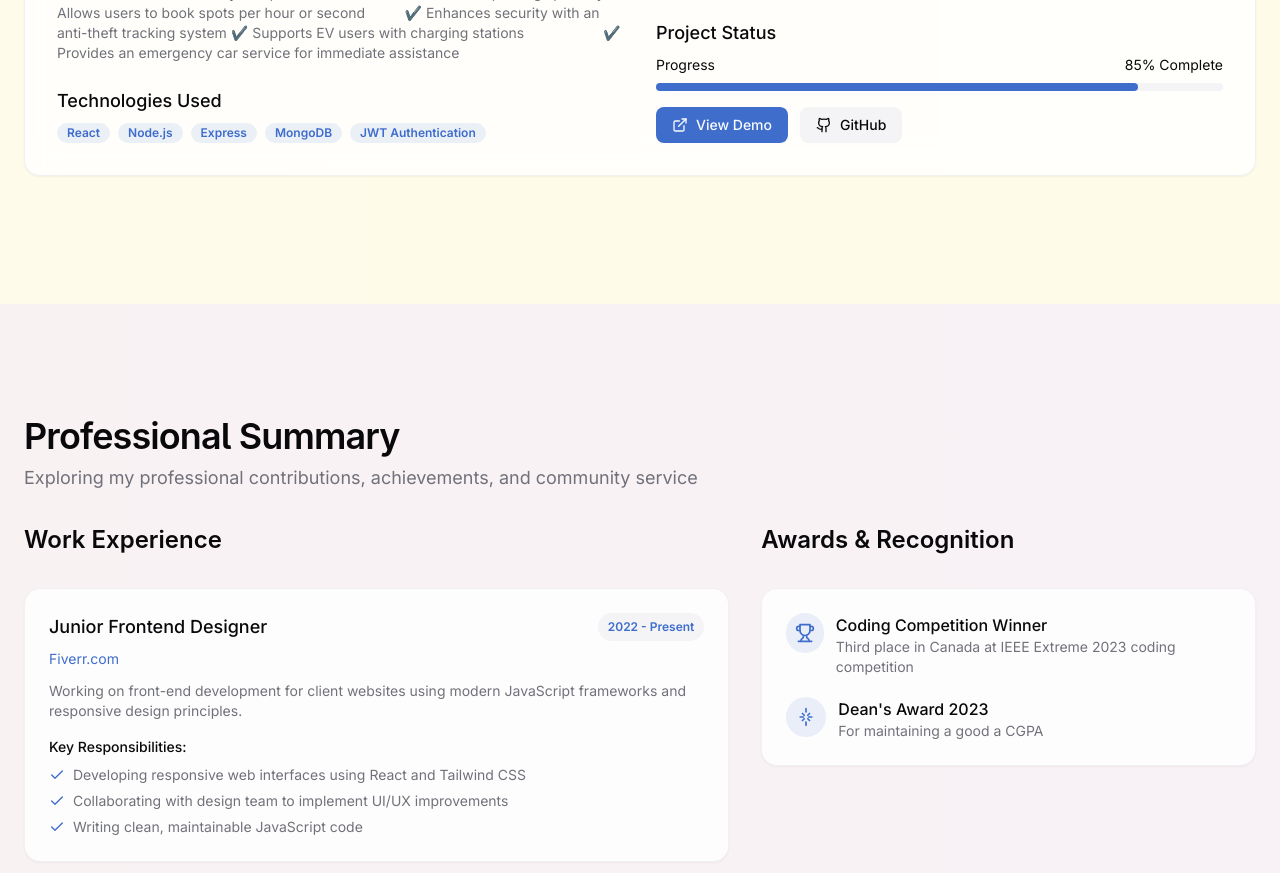
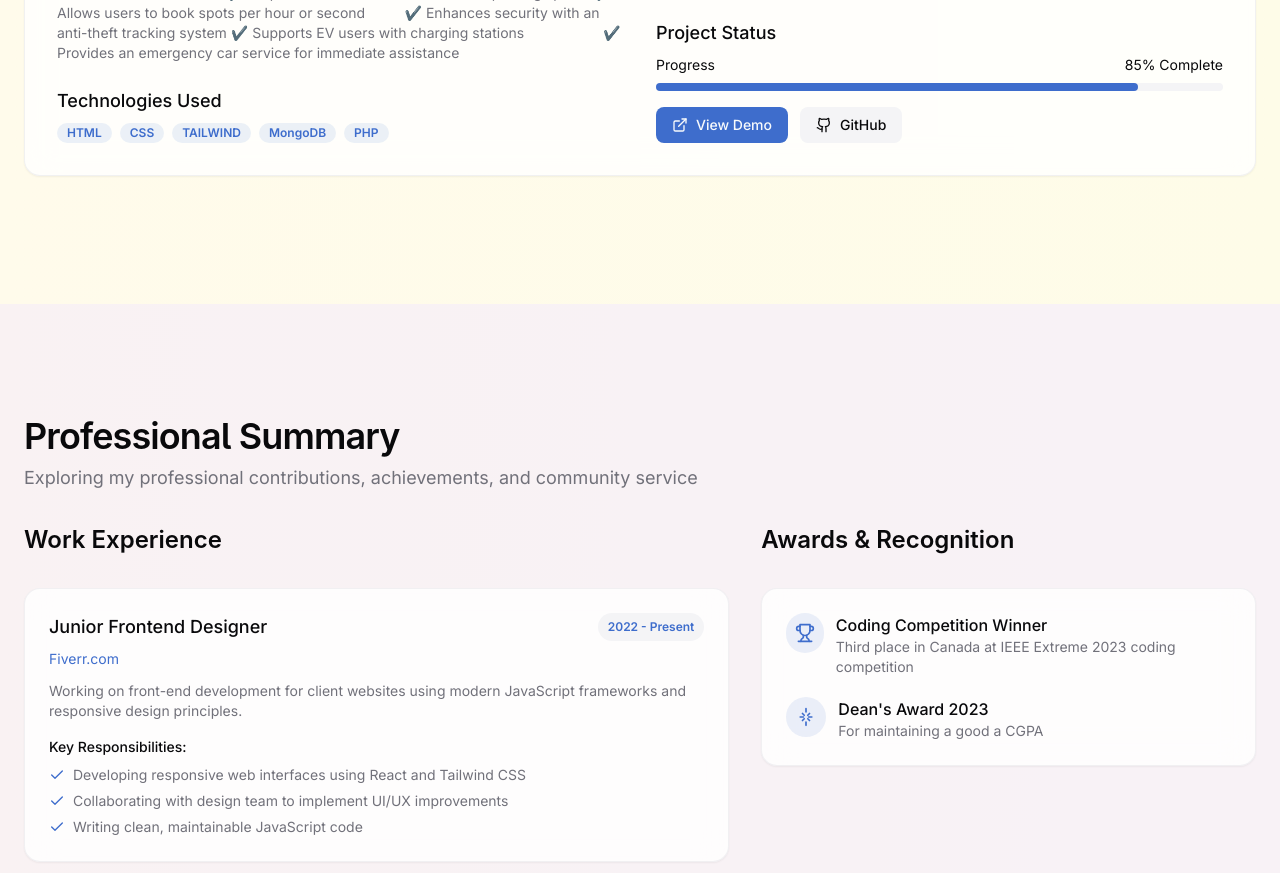
Before and after one commit to Shahriar-Ahmed-Dipu/shahriar-dipu, a React (Vite) app: page / in a window 1280 px wide. Shown: the part 3880-4753 px from the top of the page. Built offline with nearby package versions, Linux system fonts and the light colour scheme; a web font is replaced by a local one.

Commit message:
Visual edit in Lovable
Edited UI in Lovable

```diff
--- a/src/components/Projects.tsx
+++ b/src/components/Projects.tsx
@@ -96,11 +96,11 @@ export const Projects = () => {
               <div className="pt-2">
                 <h4 className="text-lg font-medium mb-2">Technologies Used</h4>
                 <div className="flex flex-wrap gap-2">
-                  <span className="tag">React</span>
-                  <span className="tag">Node.js</span>
-                  <span className="tag">Express</span>
+                  <span className="tag">HTML</span>
+                  <span className="tag">CSS</span>
+                  <span className="tag">TAILWIND</span>
                   <span className="tag">MongoDB</span>
-                  <span className="tag">JWT Authentication</span>
+                  <span className="tag">PHP</span>
                 </div>
               </div>
             </div>
```
